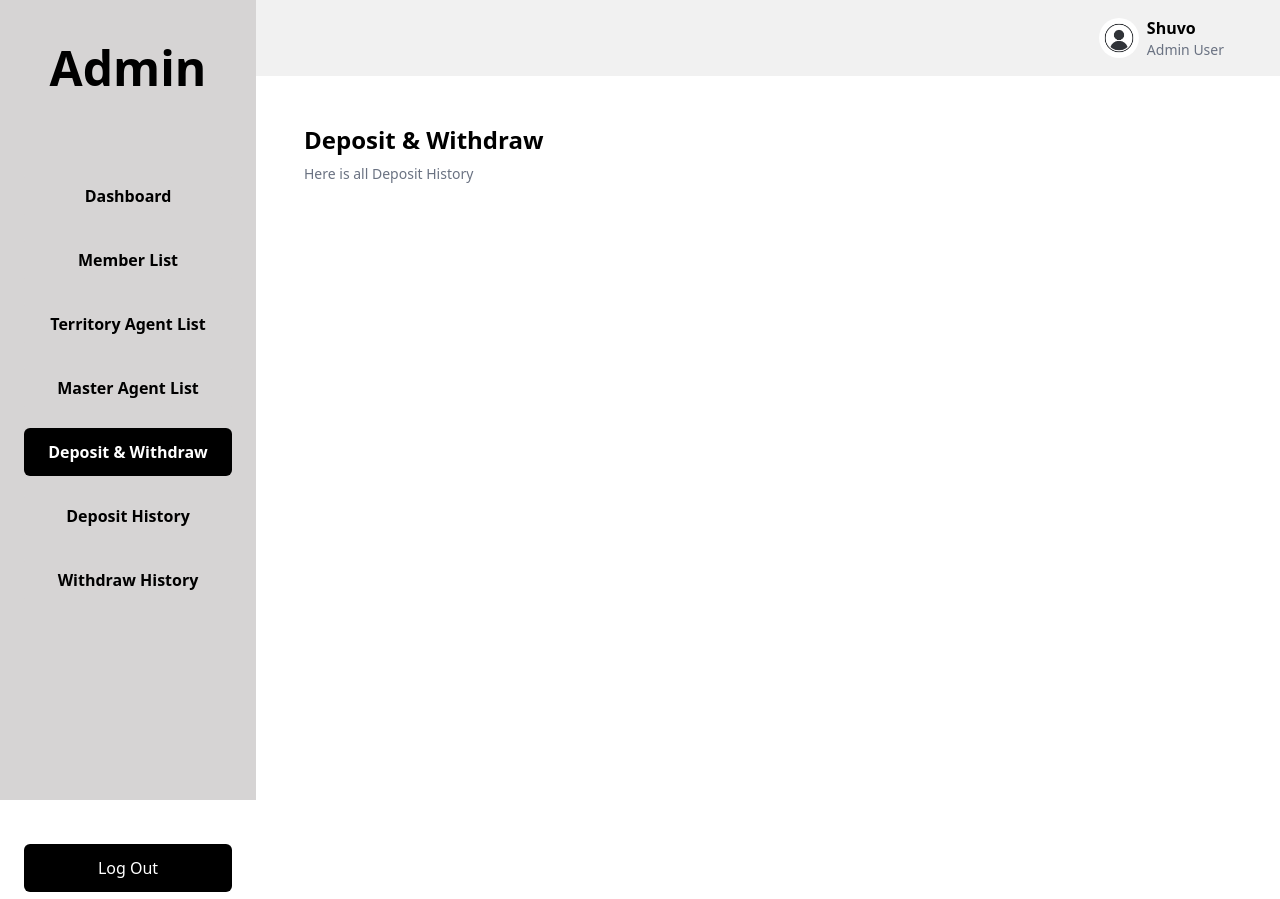
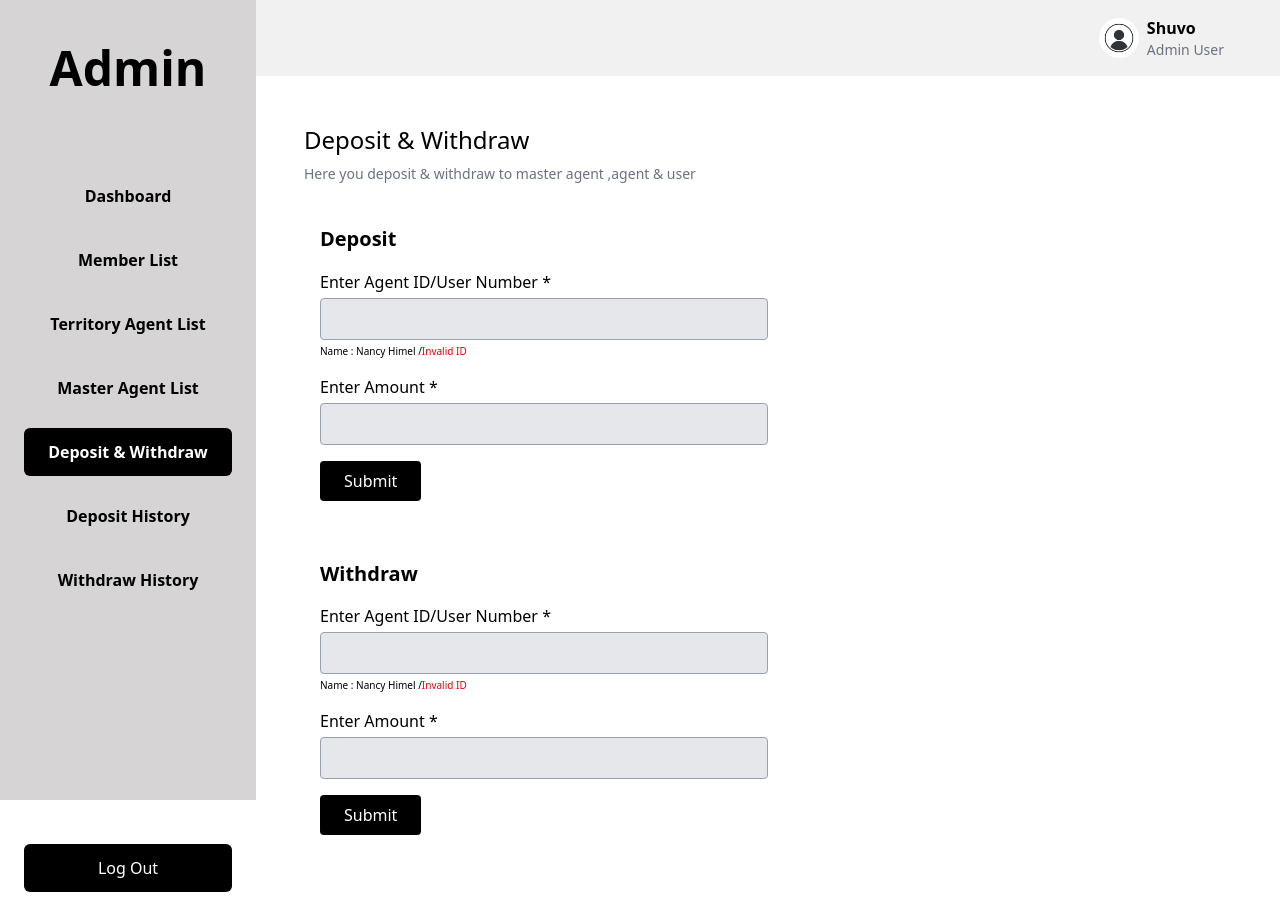
Before and after one commit to shahriear/Admin-Penal, a React (Vite) app: page / in a window 1280 px wide. Both pictures are taken after a click on the button "Deposit & Withdraw". Built offline with nearby package versions, Linux system fonts and the light colour scheme.

Commit message:
deposit done

```diff
--- a/src/components/Dashboard.jsx
+++ b/src/components/Dashboard.jsx
@@ -8,6 +8,7 @@ import RecentActivities from './RecentActivities';
 import MemberList from './MemberList';
 import TorrityAgentList from './TorrityAgentList';
 import MasterAgent from './MasterAgent';
+import DepositWithdraw from './DepositWithdraw';
 
 const Dashboard = () => {
   const [active, setActive] = useState('Dashboard');
@@ -50,7 +51,7 @@ const Dashboard = () => {
         {/* Main Content */}
         <div className="bg-white p- md:p-6 ">
           <CardContent className="p-4 md:p-6">
-            <h2 className="text-xl md:text-2xl font-bold mb-2 ">{active}</h2>
+            <h2 className="text-xl md:text-2xl font-sans mb-2 ">{active}</h2>
             <p className="text-sm text-gray-500 mb-6">
               {activeItem?.description}
             </p>
@@ -67,6 +68,7 @@ const Dashboard = () => {
 
             {active === 'Territory Agent List' && <TorrityAgentList />}
             {active === 'Master Agent List' && <MasterAgent />}
+            {active === 'Deposit & Withdraw' && <DepositWithdraw />}
           </CardContent>
         </div>
       </div>
--- /dev/null
+++ b/src/components/DepositWithdraw.jsx
@@ -0,0 +1,83 @@
+import React from 'react';
+
+const DepositWithdraw = () => {
+  return (
+    <div className="bg-white p-4">
+      <div className="max-w-md">
+        {/* Deposit Form */}
+        <h2 className="md:text-[20px] text-[18px] font-semibold mb-4">
+          Deposit
+        </h2>
+        <form className="mb-[59px]">
+          <div className="mb-4">
+            <label className="block md:text-[16px] text-[14px] font-medium mb-1">
+              Enter Agent ID/User Number <span className="text-black">*</span>
+            </label>
+            <input
+              type="text"
+              className="w-full px-3 py-2 border border-gray-400 rounded bg-gray-200 focus:outline-blue-600"
+            />
+            <p className="text-[10px] mt-1">
+              Name : Nancy Himel /
+              <span className="text-red-600">Invalid ID</span>
+            </p>
+          </div>
+
+          <div className="mb-4">
+            <label className="block md:text-[16px] text-[14px] font-medium mb-1">
+              Enter Amount <span className="text-black">*</span>
+            </label>
+            <input
+              type="text"
+              className="w-full px-3 py-2 border border-gray-400 rounded bg-gray-200 focus:outline-blue-600"
+            />
+          </div>
+
+          <button
+            type="submit"
+            className="bg-black text-white px-6 py-2 rounded"
+          >
+            Submit
+          </button>
+        </form>
+
+        {/* Withdraw Form */}
+        <h2 className="text-xl font-semibold mb-4">Withdraw</h2>
+        <form>
+          <div className="mb-4">
+            <label className="block md:text-[16px] text-[14px] font-medium mb-1">
+              Enter Agent ID/User Number <span className="text-black">*</span>
+            </label>
+            <input
+              type="text"
+              className="w-full px-3 py-2 border border-gray-400 rounded bg-gray-200 focus:outline-blue-600"
+            />
+            <p className="text-[10px] mt-1">
+              Name : Nancy Himel /
+              <span className="text-red-600">Invalid ID</span>
+            </p>
+          </div>
+
+          <div className="mb-4">
+            <label className="block md:text-[16px] text-[14px] font-medium mb-1">
+              Enter Amount <span className="text-black">*</span>
+            </label>
+            <input
+              type="text"
+              className="w-full px-3 py-2 border border-gray-400 rounded bg-gray-200 focus:outline-blue-600"
+            />
+          </div>
+
+          <button
+            type="submit"
+            className="bg-black text-white px-6 py-2 rounded"
+          >
+            Submit
+          </button>
+        </form>
+      </div>
+    </div>
+  );
+};
+
+export default DepositWithdraw;
--- a/src/components/RecentActivities.jsx
+++ b/src/components/RecentActivities.jsx
@@ -3,7 +3,7 @@ import React from 'react';
 const RecentActivities = () => {
   return (
     <div className="bg-white">
-      <h4 className="font-bold py-5 mb-2  bg-gray-100 text-[12px] md:text-base">
+      <h4 className="font-bold py-5 mb-2 pl-4  bg-gray-100 text-[12px] md:text-base">
         Recent Activities
       </h4>
 
--- a/src/components/Sidebar.jsx
+++ b/src/components/Sidebar.jsx
@@ -13,7 +13,7 @@ const menuItems = [
   },
   {
     title: 'Territory Agent List',
-    description: 'Here is your all Master Agent',
+    description: 'Here is your all Territory Agent',
   },
   {
     title: 'Master Agent List',
@@ -21,15 +21,15 @@ const menuItems = [
   },
   {
     title: 'Deposit & Withdraw',
-    description: 'Here is all Deposit History',
+    description: 'Here you deposit & withdraw to master agent ,agent & user',
   },
   {
     title: 'Deposit History',
-    description: 'Here is your all Master Agent',
+    description: 'Here is all Deposit History ',
   },
   {
     title: ' Withdraw History',
-    description: 'Here is your 5D',
+    description: 'Here is all withdraw history',
   },
 ];
 
```
